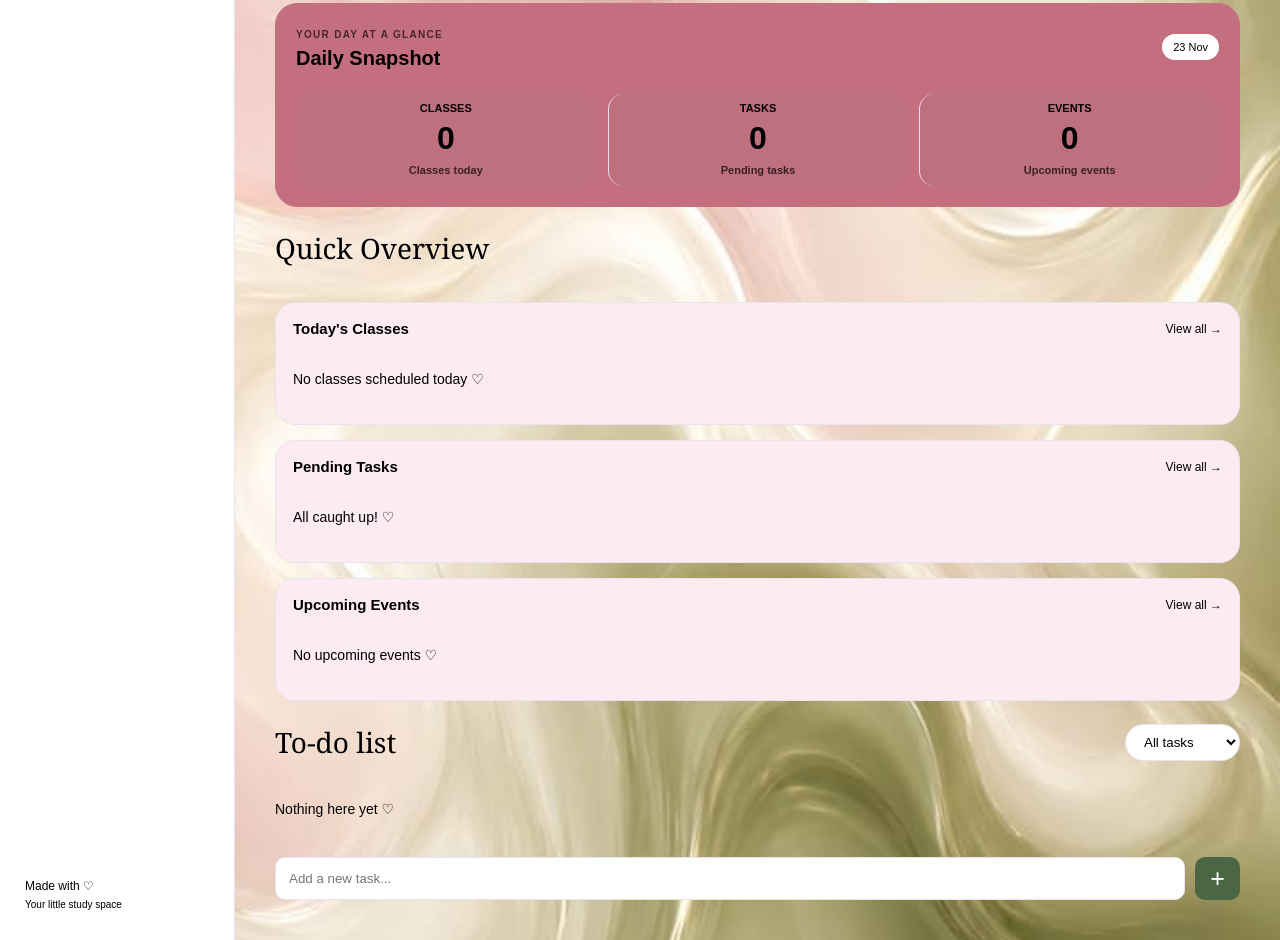
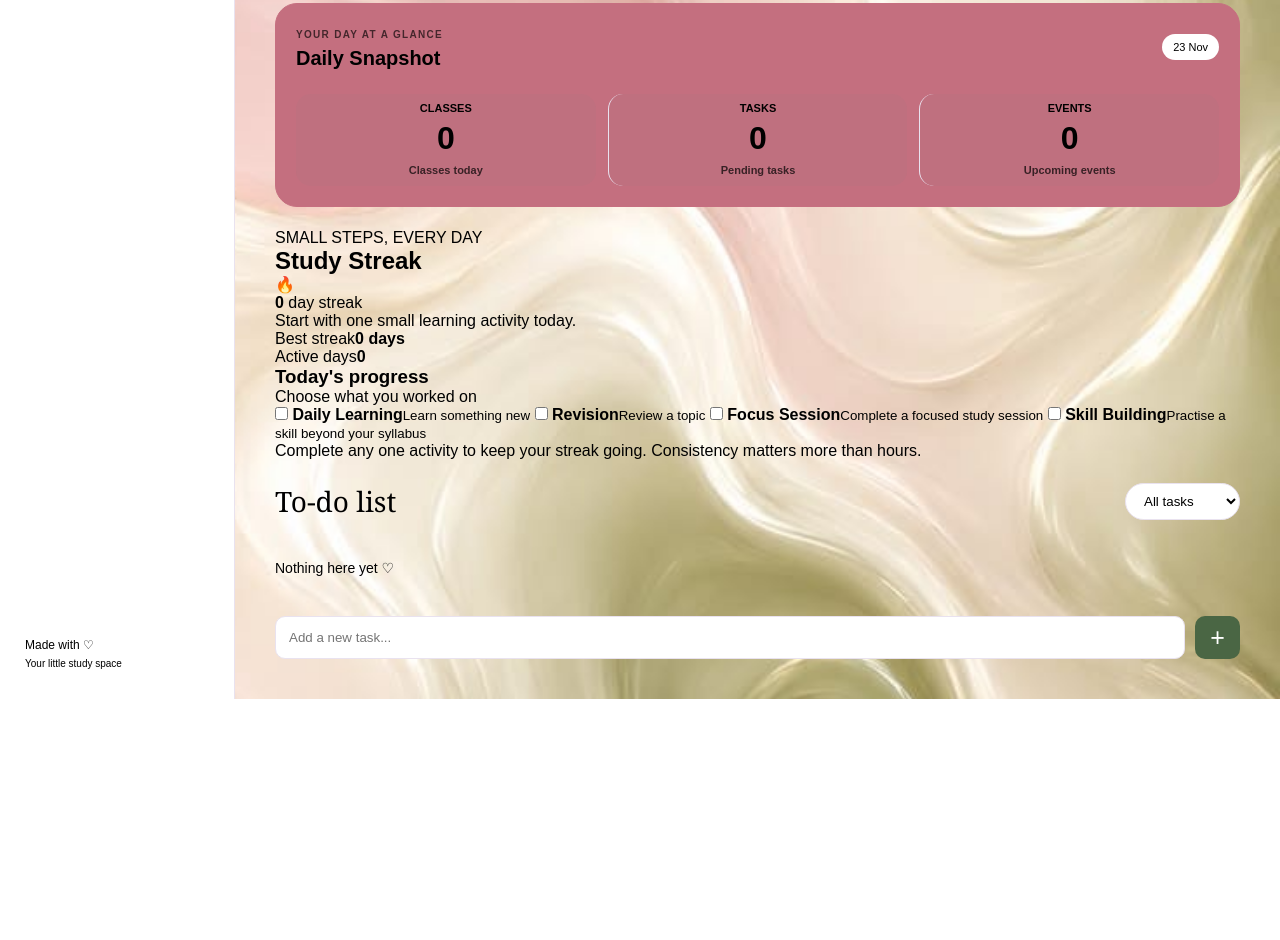
Before and after one commit to kinjal-devs/Orbit, a website with bundled scripts: page index.html in a window 1280 px wide. Shown: the part 691-1631 px from the top of the page. After the commit the page ends 1390 px from the top, so only its background shows below. Built offline with nearby package versions, Linux system fonts and the light colour scheme; some packages are replaced by stand-ins of ours; files whose address does not match are found by name.

Commit message:
Replace home overview with Study Streak

```diff
--- a/index.html
+++ b/index.html
@@ -175,47 +175,58 @@
 </section>
 
 
-  <!-- QUICK OVERVIEW -->
-  <section class="home-overview">
-
-    <div class="section-heading">
-      <h2>Quick Overview</h2>
+  <!-- STUDY STREAK -->
+  <section class="study-streak-card" aria-labelledby="study-streak-title">
+    <div class="study-streak-heading">
+      <div>
+        <span class="streak-eyebrow">SMALL STEPS, EVERY DAY</span>
+        <h2 id="study-streak-title">Study Streak</h2>
+      </div>
+      <div class="streak-flame" aria-label="Animated flame">🔥</div>
     </div>
 
-
-    <!-- TODAY'S CLASSES -->
-    <div class="home-overview-card">
-      <div class="overview-card-heading">
-        <h3>Today's Classes</h3>
-        <button onclick="showPage('attendance')">View all →</button>
+    <div class="streak-summary">
+      <div class="streak-count">
+        <strong id="study-streak-current">0</strong>
+        <span>day streak</span>
       </div>
-      <div id="home-classes">
-        <p class="empty-message">Your classes will appear here ♡</p>
-      </div>
+      <p id="study-streak-message">Start with one small learning activity today.</p>
     </div>
 
-    <!-- PENDING TASKS -->
-    <div class="home-overview-card">
-      <div class="overview-card-heading">
-        <h3>Pending Tasks</h3>
-        <button onclick="showPage('todo')">View all →</button>
-      </div>
-      <div id="home-tasks">
-        <p class="empty-message">Your tasks will appear here ♡</p>
-      </div>
+    <div class="streak-week" id="study-streak-week" aria-label="Last seven days of activity"></div>
+
+    <div class="streak-stats">
+      <div><span>Best streak</span><strong id="study-streak-best">0 days</strong></div>
+      <div><span>Active days</span><strong id="study-streak-total">0</strong></div>
     </div>
 
-    <!-- UPCOMING EVENTS -->
-    <div class="home-overview-card">
-      <div class="overview-card-heading">
-        <h3>Upcoming Events</h3>
-        <button onclick="showPage('calendar')">View all →</button>
+    <div class="streak-activities">
+      <div class="streak-activities-heading">
+        <h3>Today's progress</h3>
+        <span>Choose what you worked on</span>
       </div>
-      <div id="home-events">
-        <p class="empty-message">Your events will appear here ♡</p>
-      </div>
+      <label class="streak-activity">
+        <input type="checkbox" data-streak-activity="learning" />
+        <span class="streak-check"></span>
+        <span class="streak-activity-copy"><strong>Daily Learning</strong><small>Learn something new</small></span>
+      </label>
+      <label class="streak-activity">
+        <input type="checkbox" data-streak-activity="revision" />
+        <span class="streak-check"></span>
+        <span class="streak-activity-copy"><strong>Revision</strong><small>Review a topic</small></span>
+      </label>
+      <label class="streak-activity">
+        <input type="checkbox" data-streak-activity="focus" />
+        <span class="streak-check"></span>
+        <span class="streak-activity-copy"><strong>Focus Session</strong><small>Complete a focused study session</small></span>
+      </label>
+      <label class="streak-activity">
+        <input type="checkbox" data-streak-activity="skill" />
+        <span class="streak-check"></span>
+        <span class="streak-activity-copy"><strong>Skill Building</strong><small>Practise a skill beyond your syllabus</small></span>
+      </label>
     </div>
-
+    <p class="streak-footnote">Complete any one activity to keep your streak going. Consistency matters more than hours.</p>
   </section>
 
 
```
